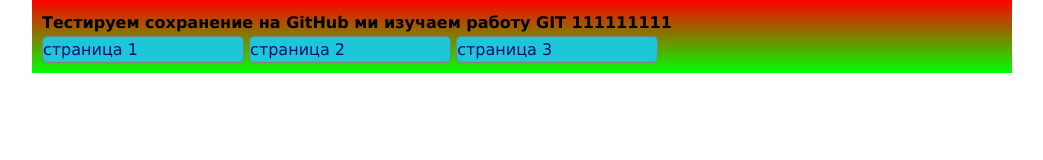
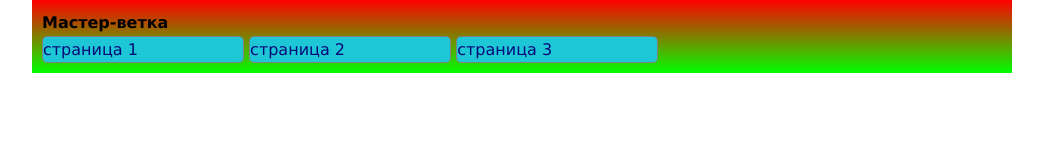
Before and after one commit to monblan/width, a plain HTML site: page index.html in a window 1280 px wide. Shown: the whole page, without its empty margins (118-1161 px from the left). Drawn offline with Linux system fonts and the light colour scheme.

Commit message:
h3 мастер-ветка

```diff
--- a/index.html
+++ b/index.html
@@ -14,7 +14,7 @@
 <body>
     <div class="wrapper">
         <h3>
-            Тестируем сохранение на GitHub ми изучаем работу GIT 111111111
+            Мастер-ветка
         </h3>
 
         <ul>
```
